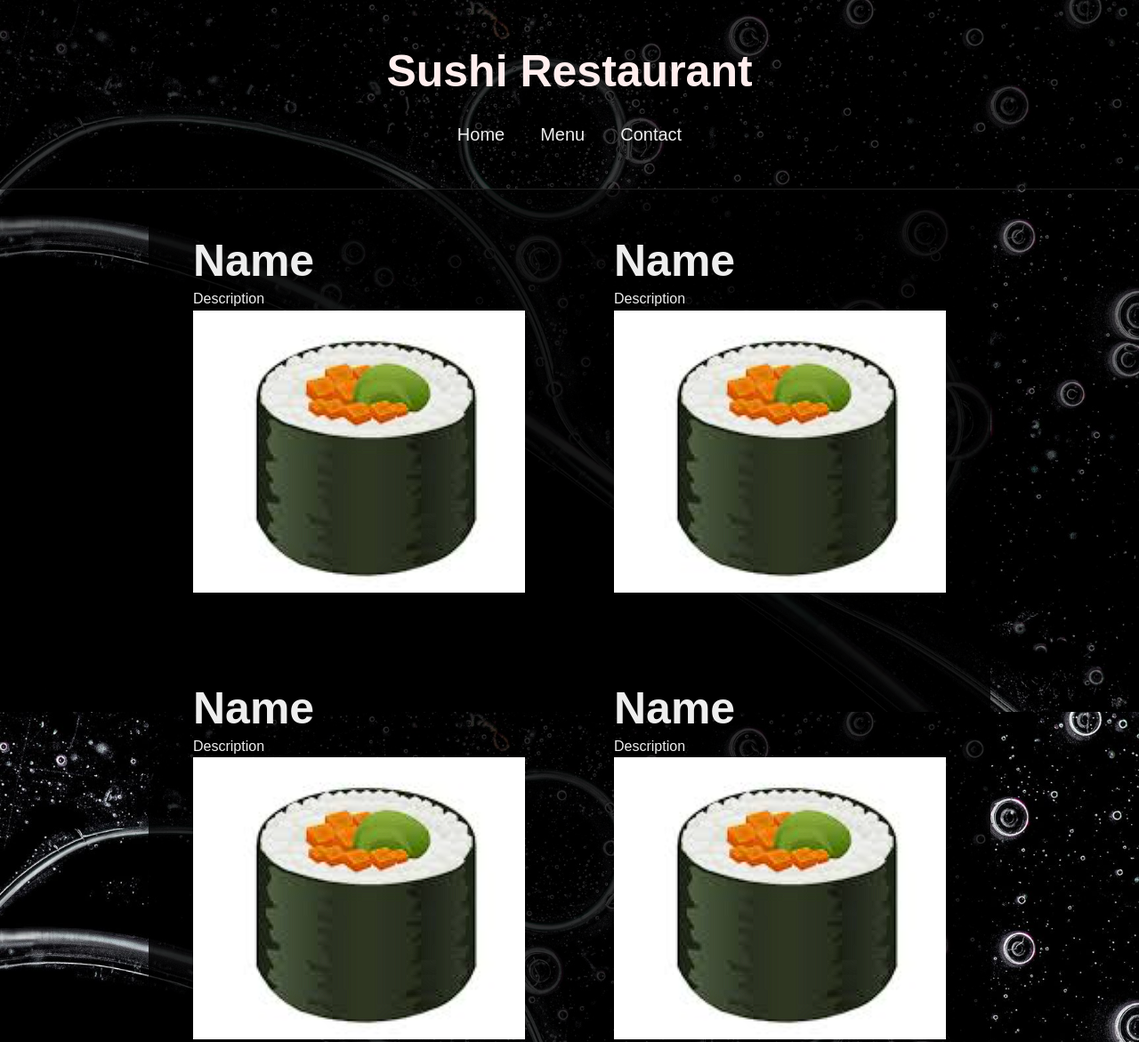
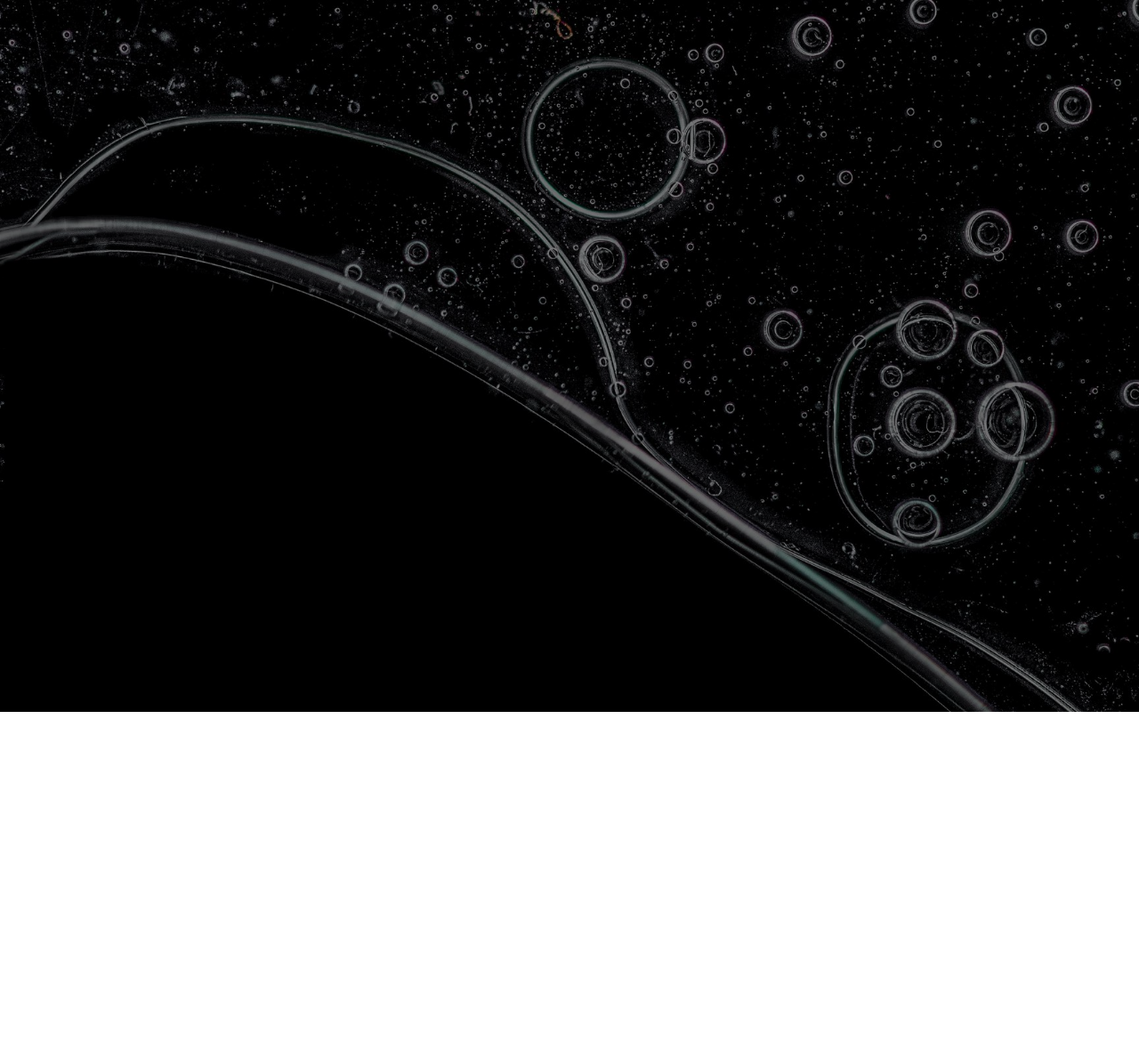
Before and after one commit to Rukhan4/restaurant-page, a website built with webpack: page dist/index.html in a window 1280 px wide. Shown: the top 1171 px of the page at 89% size. After the commit the page ends 800 px from the top, so only its background shows below. Built offline with nearby package versions, Linux system fonts and the light colour scheme; a web font is replaced by a local one.

Commit message:
Removed all content so website is built only by DOM Manipulation

```diff
--- a/dist/index.html
+++ b/dist/index.html
@@ -16,50 +16,7 @@
 
 <body>
     <div class="content" id="content">
-        <div class="header">
-            <h1 class="resName">Sushi Restaurant</h1>
-            <div class="btn-container">
-                <button class="button-nav" id="home">
-                    <a href="home.js">Home</a></button>
-                <button class="button-nav" id="menu">
-                    <a href="home.js">Menu</a></button>
-                <button class="button-nav" id="contact">
-                    <a href="home.js">Contact</a></button>
-            </div>
-        </div>
 
-        <div class="menu">
-            <div class="menu-item">
-                <h2>Name</h2>
-                <p>Description</p>
-                <img src="./images/food.PNG" alt="sushi picture">
-            </div>
-            <div class="menu-item">
-                <h2>Name</h2>
-                <p>Description</p>
-                <img src="./images/food.PNG" alt="sushi picture">
-            </div>
-            <div class="menu-item">
-                <h2>Name</h2>
-                <p>Description</p>
-                <img src="./images/food.PNG" alt="sushi picture">
-            </div>
-            <div class="menu-item">
-                <h2>Name</h2>
-                <p>Description</p>
-                <img src="./images/food.PNG" alt="sushi picture">
-            </div>
-            <div class="menu-item">
-                <h2>Name</h2>
-                <p>Description</p>
-                <img src="./images/food.PNG" alt="sushi picture">
-            </div>
-            <div class="menu-item">
-                <h2>Name</h2>
-                <p>Description</p>
-                <img src="./images/food.PNG" alt="sushi picture">
-            </div>
-        </div>
     </div>
 </body>
 
```
